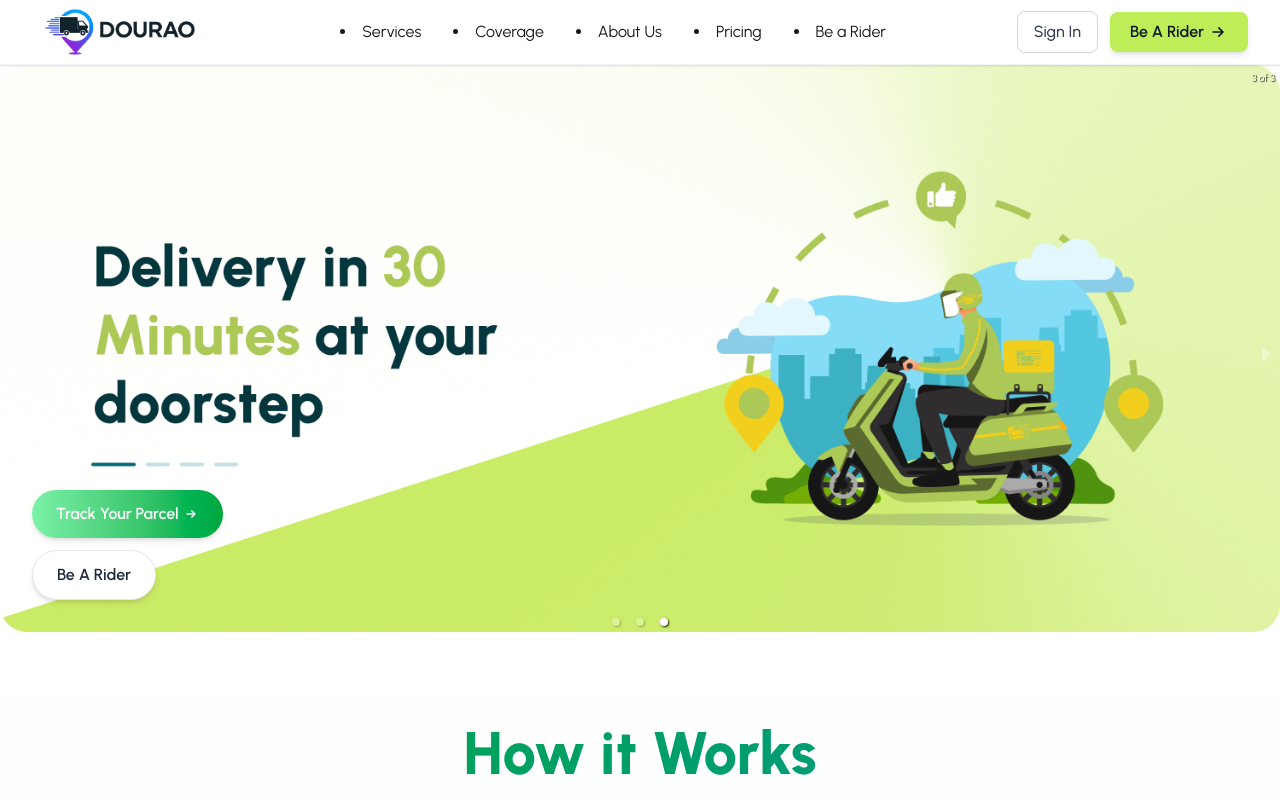
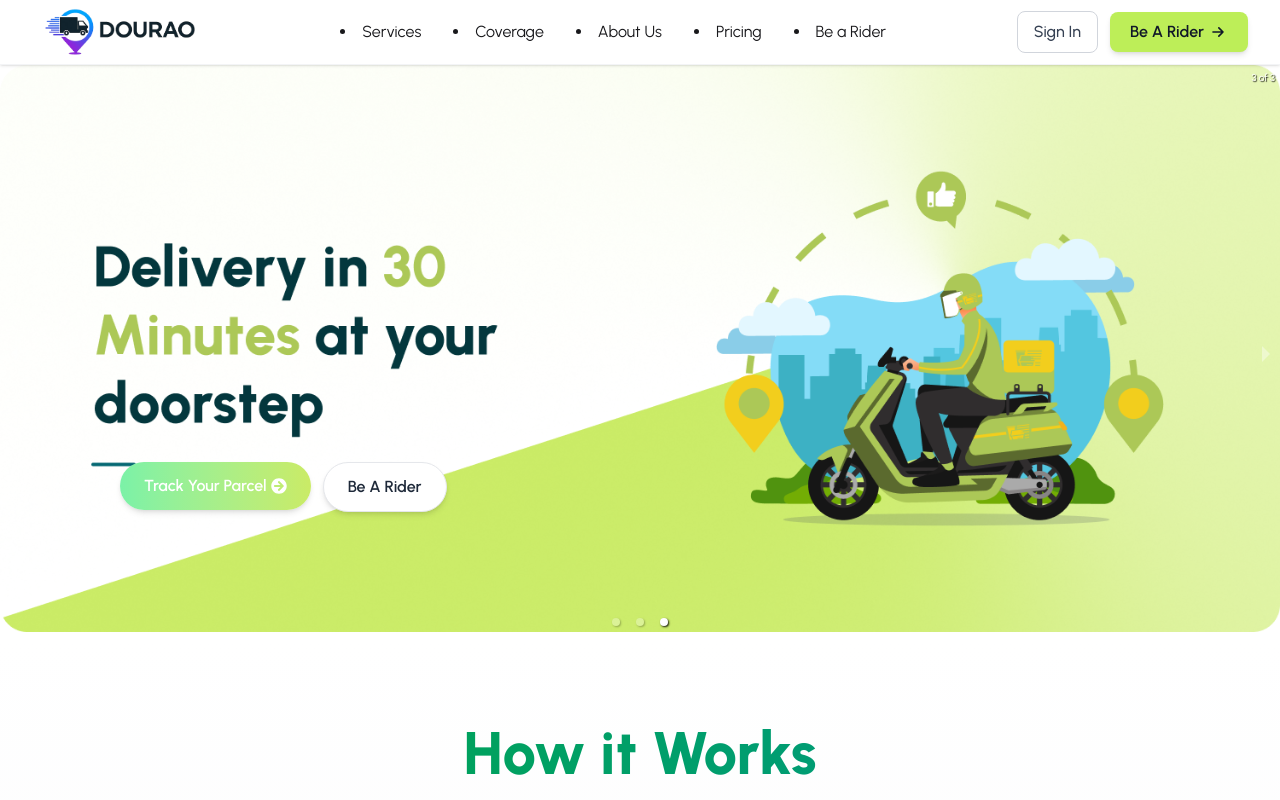
Before and after one commit to lizansarkar/dourao-client-repository, a React (Vite) app: page / in a window 1280 px wide. Shown: the top 800 px of the page. Built offline with nearby package versions, Linux system fonts and the light colour scheme; no server answers.

Commit message:
hero component full design complete

```diff
--- a/src/pages/home/Banner.jsx
+++ b/src/pages/home/Banner.jsx
@@ -1,5 +1,6 @@
 import React from "react";
 import "react-responsive-carousel/lib/styles/carousel.min.css";
+import { FaArrowCircleRight } from "react-icons/fa";
 import { Carousel } from "react-responsive-carousel";
 import bannerImg1 from "../../assets/banner/banner1.png";
 import bannerImg2 from "../../assets/banner/banner2.png";
@@ -19,19 +20,7 @@ export default function Banner() {
             className="px-4 py-2 xs:px-5 xs:py-2.5 sm:px-6 sm:py-3 bg-linear-to-r from-green-300 to-[#CAEB66] text-white font-semibold text-xs xs:text-sm sm:text-base rounded-full shadow-md hover:shadow-lg transform hover:scale-105 transition-all flex items-center gap-1 xs:gap-2"
           >
             Track Your Parcel
-            <svg
-              className="w-4 h-4 xs:w-5 xs:h-5"
-              fill="none"
-              stroke="currentColor"
-              viewBox="0 0 24 24"
-            >
-              <path
-                strokeLinecap="round"
-                strokeLinejoin="round"
-                strokeWidth={2}
-                d="M13 7l5 5m0 0l-5 5m5-5H6"
-              />
-            </svg>
+            <FaArrowCircleRight></FaArrowCircleRight>
           </NavLink>
 
           <NavLink
@@ -47,25 +36,13 @@ export default function Banner() {
       <div className="relative">
         <img src={bannerImg2} alt="Banner 2" className="w-full object-cover" />
 
-        <div className="absolute bottom-4 left-4 right-4 flex flex-col xs:flex-row gap-3 justify-start items-start sm:bottom-8 sm:left-8 sm:right-auto">
+        <div className="absolute bottom-4 left-4 right-4 flex xs:flex-row gap-3 justify-start items-start md:bottom-16 md:left-12 lg:bottom-30 lg:left-30">
           <NavLink
             to="/track-parcel"
-            className="px-4 py-2 xs:px-5 xs:py-2.5 sm:px-6 sm:py-3 bg-linear-to-r from-green-300 to-green-600 text-white font-semibold text-xs xs:text-sm sm:text-base rounded-full shadow-md hover:shadow-lg transform hover:scale-105 transition-all flex items-center gap-1 xs:gap-2"
+            className="px-4 py-2 xs:px-5 xs:py-2.5 sm:px-6 sm:py-3 bg-linear-to-r from-green-300 to-[#CAEB66] text-white font-semibold text-xs xs:text-sm sm:text-base rounded-full shadow-md hover:shadow-lg transform hover:scale-105 transition-all flex items-center gap-1 xs:gap-2"
           >
             Track Your Parcel
-            <svg
-              className="w-4 h-4 xs:w-5 xs:h-5"
-              fill="none"
-              stroke="currentColor"
-              viewBox="0 0 24 24"
-            >
-              <path
-                strokeLinecap="round"
-                strokeLinejoin="round"
-                strokeWidth={2}
-                d="M13 7l5 5m0 0l-5 5m5-5H6"
-              />
-            </svg>
+            <FaArrowCircleRight></FaArrowCircleRight>
           </NavLink>
 
           <NavLink
@@ -81,25 +58,13 @@ export default function Banner() {
       <div className="relative">
         <img src={bannerImg3} alt="Banner 3" className="w-full object-cover" />
 
-        <div className="absolute bottom-4 left-4 right-4 flex flex-col xs:flex-row gap-3 justify-start items-start sm:bottom-8 sm:left-8 sm:right-auto">
+        <div className="absolute bottom-4 left-4 right-4 flex xs:flex-row gap-3 justify-start items-start md:bottom-16 md:left-12 lg:bottom-30 lg:left-30">
           <NavLink
             to="/track-parcel"
-            className="px-4 py-2 xs:px-5 xs:py-2.5 sm:px-6 sm:py-3 bg-linear-to-r from-green-300 to-green-600 text-white font-semibold text-xs xs:text-sm sm:text-base rounded-full shadow-md hover:shadow-lg transform hover:scale-105 transition-all flex items-center gap-1 xs:gap-2"
+            className="px-4 py-2 xs:px-5 xs:py-2.5 sm:px-6 sm:py-3 bg-linear-to-r from-green-300 to-[#CAEB66] text-white font-semibold text-xs xs:text-sm sm:text-base rounded-full shadow-md hover:shadow-lg transform hover:scale-105 transition-all flex items-center gap-1 xs:gap-2"
           >
             Track Your Parcel
-            <svg
-              className="w-4 h-4 xs:w-5 xs:h-5"
-              fill="none"
-              stroke="currentColor"
-              viewBox="0 0 24 24"
-            >
-              <path
-                strokeLinecap="round"
-                strokeLinejoin="round"
-                strokeWidth={2}
-                d="M13 7l5 5m0 0l-5 5m5-5H6"
-              />
-            </svg>
+            <FaArrowCircleRight></FaArrowCircleRight>
           </NavLink>
 
           <NavLink
--- a/src/pages/home/OurMission.jsx
+++ b/src/pages/home/OurMission.jsx
@@ -1,7 +1,4 @@
 import React from 'react';
-// ইমেজটি একটি ডায়াগ্রাম্যাটিক/লাইন আর্ট হওয়ায়, Tailwind-এ ব্যাকগ্রাউন্ড ইমেজ হিসেবে ব্যবহার করার বদলে,
-// আমরা এটিকে একটি 'placeholder' হিসেবে রাখছি অথবা একটি SVG/JSX হিসেবে তৈরি করতে পারি।
-// তবে হুবহু ডিজাইনের জন্য, আপাতত একটি সিম্পল সেকশন তৈরি করছি।
 
 const OurMission = () => {
   return (
@@ -9,9 +6,6 @@ const OurMission = () => {
 
       {/* 1. ডেকোরেটিভ ব্যাকগ্রাউন্ড ওয়েভ/লাইন */}
       <div className="absolute inset-0 opacity-20 pointer-events-none">
-        {/* এই অংশটি জটিল ওয়েভ/লাইন প্যাটার্নের জন্য, যা সাধারণত SVG দিয়ে করা হয়।
-           Tailwind-এ ক্লাসের মাধ্যমে হুবহু তৈরি করা কঠিন।
-           আমি একটি ডামি ওয়েভ ইফেক্ট যুক্ত করছি। */}
         <svg
           className="w-full h-full"
           viewBox="0 0 1440 320"
```
